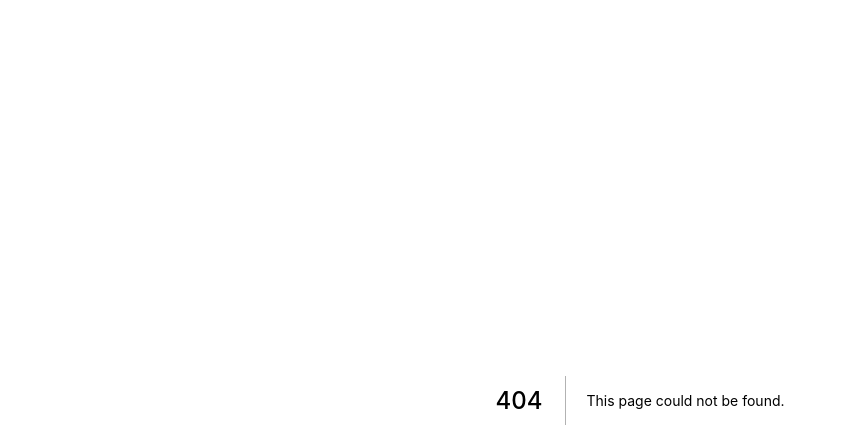
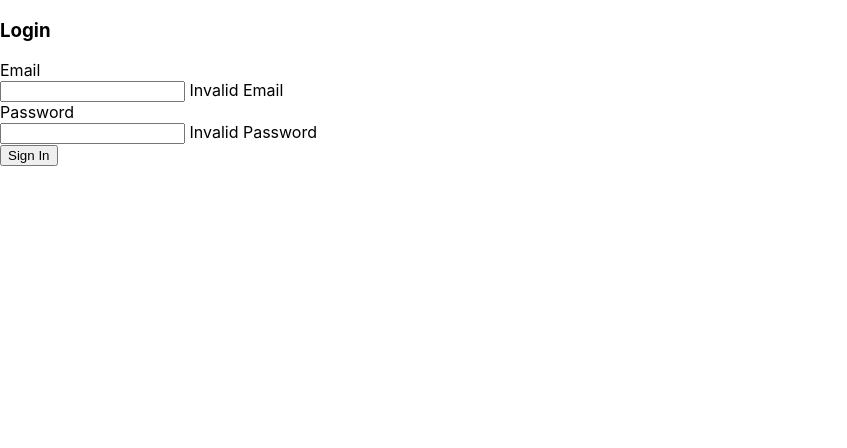
Before and after one commit to Zeus-The-Cat/my-plate-planet, a Next.js app: page /login in a window 1280 px wide. Before the commit this address had no page. Shown: the top 448 px of the page, without its empty margins (0-847 px from the left). Built offline with nearby package versions, Linux system fonts and the light colour scheme.

Commit message:
Sign up and login ready for components, Display ready for SVGs, home stretch!

```diff
--- a/components/MealCharts.tsx
+++ b/components/MealCharts.tsx
@@ -56,9 +56,9 @@ class MealChart extends PureComponent<
                 return el2.name == item_.name
             })
             return {
-                emissions:item_.amount * Number(targetItem?.meanEmissions),
-                landUse:item_.amount * Number(targetItem?.meanLandUse),
-                waterUse:item_.amount * Number(targetItem?.meanWater)}
+                emissions:Math.round(item_.amount * Number(targetItem?.meanEmissions)),
+                landUse:Math.round(item_.amount * Number(targetItem?.meanLandUse)),
+                waterUse:Math.round(item_.amount * Number(targetItem?.meanWater))}
         }
 
         let items:Array<MealCost> = []
--- a/pages/index.tsx
+++ b/pages/index.tsx
@@ -23,7 +23,7 @@ const Home: NextPage = () => {
       </Head>
       <Header auth={auth} setAuth={setAuth}></Header>
       <main className={styles.main}>
-        <Display auth={auth}></Display>
+        <Display auth={auth} meal={parentMeal}></Display>
           {addingMeal?<AddMeal setAddingMeal={setAddingMeal} setParentMeal={setParentMeal}></AddMeal>: <button onClick={()=>{setAddingMeal(true)}}>Add Meal</button>}
         <MealChart userMeal={parentMeal}></MealChart>
       </main>
--- /dev/null
+++ b/pages/login.tsx
@@ -0,0 +1,53 @@
+import { getAuth, signInWithEmailAndPassword } from "firebase/auth";
+import { NextPage } from "next/types";
+import { useState } from "react";
+import { app } from "../utils/firebase";
+import styles from '../styles/Home.module.css'
+
+const auth = getAuth(app)
+
+const Login: NextPage = () => {
+    const [email,setEmail] = useState('')
+    const [emailValid, setEmailValid] = useState(false)
+    const [password, setPassword] = useState('')
+    const [passwordValid, setPasswordValid] = useState(false)
+
+    const signIn = () => {
+        signInWithEmailAndPassword(auth,email,password)
+            .then((userCredential) => {
+                const user = userCredential.user;
+                console.log(user)
+            })
+            .catch((error)=>{
+                const errorCode = error.code;
+                const errorMessage = error.message;
+                console.error(errorCode)
+                console.error(errorMessage)
+            })
+    }
+
+    return(
+        <div className={styles.loginCard}>
+            <h3>Login</h3>
+            <form>
+                <label htmlFor="Email-Login">
+                    Email<br />
+                    <input type="email" name="username-input"
+                        onChange={(e)=>setEmail(e.target.value)} title="testing"
+                    />{emailValid?"":" Invalid Email"}
+                    <br />
+                    Password<br />
+                    <input type="password" name="password-input"
+                        onChange={(e)=>setPassword(e.target.value)}
+                    />{passwordValid?"":" Invalid Password"}
+                    <br />
+                </label>
+            </form>
+
+            <button name="email-password-submit"
+                        onClick={signIn}>Sign In</button>
+        </div>
+    )
+}
+
+export default Login
```
Also changed, not shown: components/Display.tsx (+31 -4 lines), pages/signup.tsx (renamed from pages/testing.tsx).
